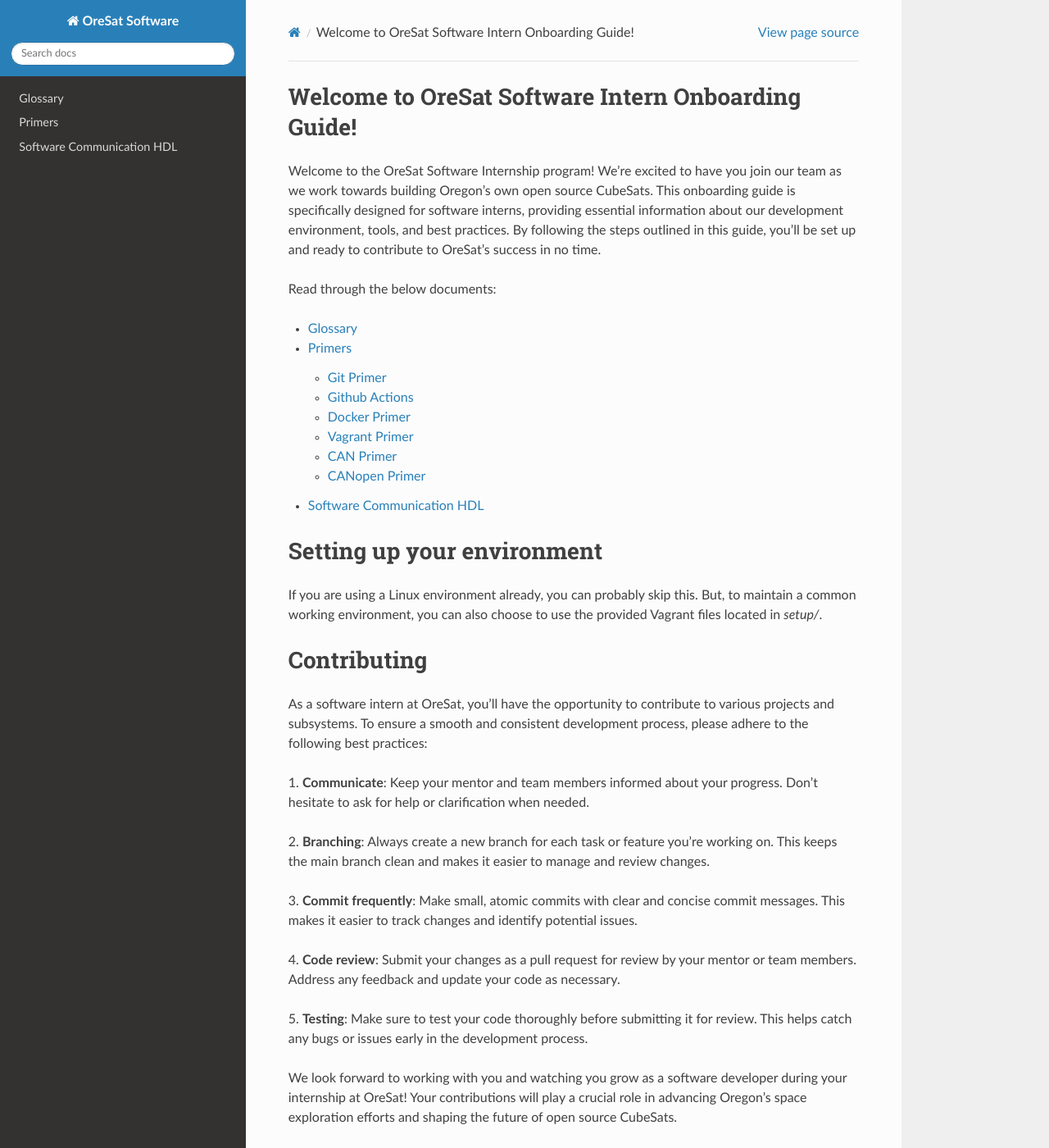
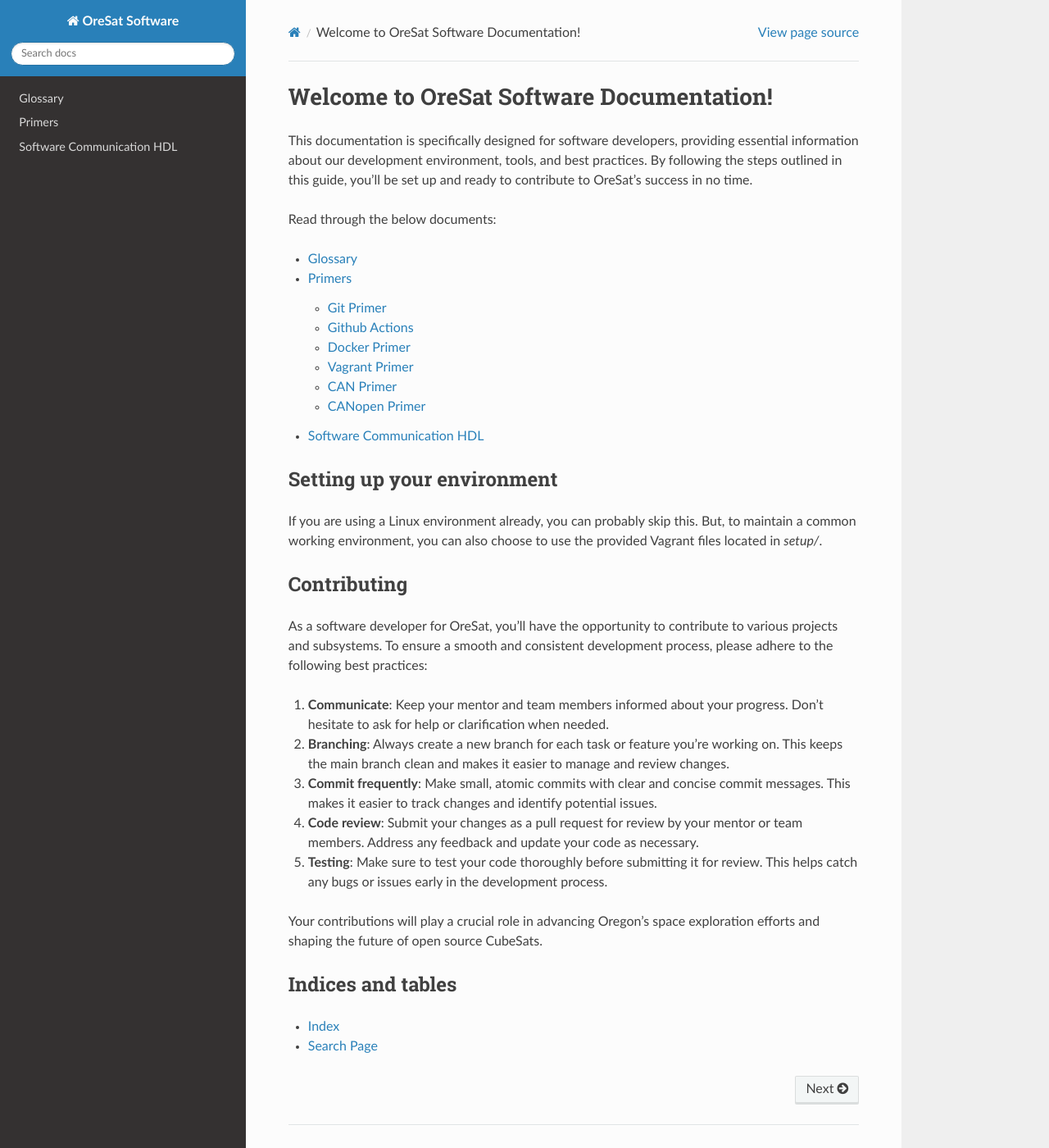
Before and after one commit to oresat/oresat-software-docs, a Sphinx documentation site: the page built from docs/index.rst, in a window 1280 px wide and 1400 px high. Shown: the whole window at 82% size. Built offline with Sphinx 7.4.7 and the Read the Docs theme 2.0.0, drawn with Linux system fonts in a browser that asks for light colours; comment, search, counter and statistics services are not loaded.

Commit message:
replace intern with developer

```diff
--- a/docs/index.rst
+++ b/docs/index.rst
@@ -1,10 +1,11 @@
-Welcome to OreSat Software Intern Onboarding Guide!
-===================================================
+=========================================
+Welcome to OreSat Software Documentation!
+=========================================
 
-Welcome to the OreSat Software Internship program! We're excited to have you join our team as we work towards building
-Oregon's own open source CubeSats. This onboarding guide is specifically designed for software interns, providing essential
-information about our development environment, tools, and best practices. By following the steps outlined
-in this guide, you'll be set up and ready to contribute to OreSat's success in no time.
+This documentation is specifically designed for software developers, providing essential
+information about our development environment, tools, and best practices. By following
+the steps outlined in this guide, you'll be set up and ready to contribute to OreSat's
+success in no time.
 
 Read through the below documents:
 
@@ -26,27 +27,27 @@
 Contributing
 ============
 
-As a software intern at OreSat, you'll have the opportunity to contribute to various projects and subsystems.
-To ensure a smooth and consistent development process, please adhere to the following best practices:
+As a software developer for OreSat, you'll have the opportunity to contribute to various projects
+and subsystems. To ensure a smooth and consistent development process, please adhere to the
+following best practices:
 
-1. **Communicate**: Keep your mentor and team members informed about your progress.
-Don't hesitate to ask for help or clarification when needed.
+#. **Communicate**: Keep your mentor and team members informed about your progress.
+   Don't hesitate to ask for help or clarification when needed.
 
-2. **Branching**: Always create a new branch for each task or feature you're working on. This keeps the main branch
-clean and makes it easier to manage and review changes.
+#. **Branching**: Always create a new branch for each task or feature you're working on. This keeps
+   the main branch clean and makes it easier to manage and review changes.
 
-3. **Commit frequently**: Make small, atomic commits with clear and concise commit messages. This makes it easier to
-track changes and identify potential issues.
+#. **Commit frequently**: Make small, atomic commits with clear and concise commit messages. This
+   makes it easier to track changes and identify potential issues.
 
-4. **Code review**: Submit your changes as a pull request for review by your mentor or team members. Address any
-feedback and update your code as necessary.
+#. **Code review**: Submit your changes as a pull request for review by your mentor or team members.
+   Address any feedback and update your code as necessary.
 
-5. **Testing**: Make sure to test your code thoroughly before submitting it for review. This helps catch any bugs or
-issues early in the development process.
+#. **Testing**: Make sure to test your code thoroughly before submitting it for review. This helps
+   catch any bugs or issues early in the development process.
 
-We look forward to working with you and watching you grow as a software developer during your internship at OreSat!
-Your contributions will play a crucial role in advancing Oregon's space exploration efforts and shaping the future of
-open source CubeSats.
+Your contributions will play a crucial role in advancing Oregon's space exploration efforts and
+shaping the future of open source CubeSats.
 
 Indices and tables
 ==================
```
Also changed, not shown: docs/glossary.rst (+17 -0 lines).
